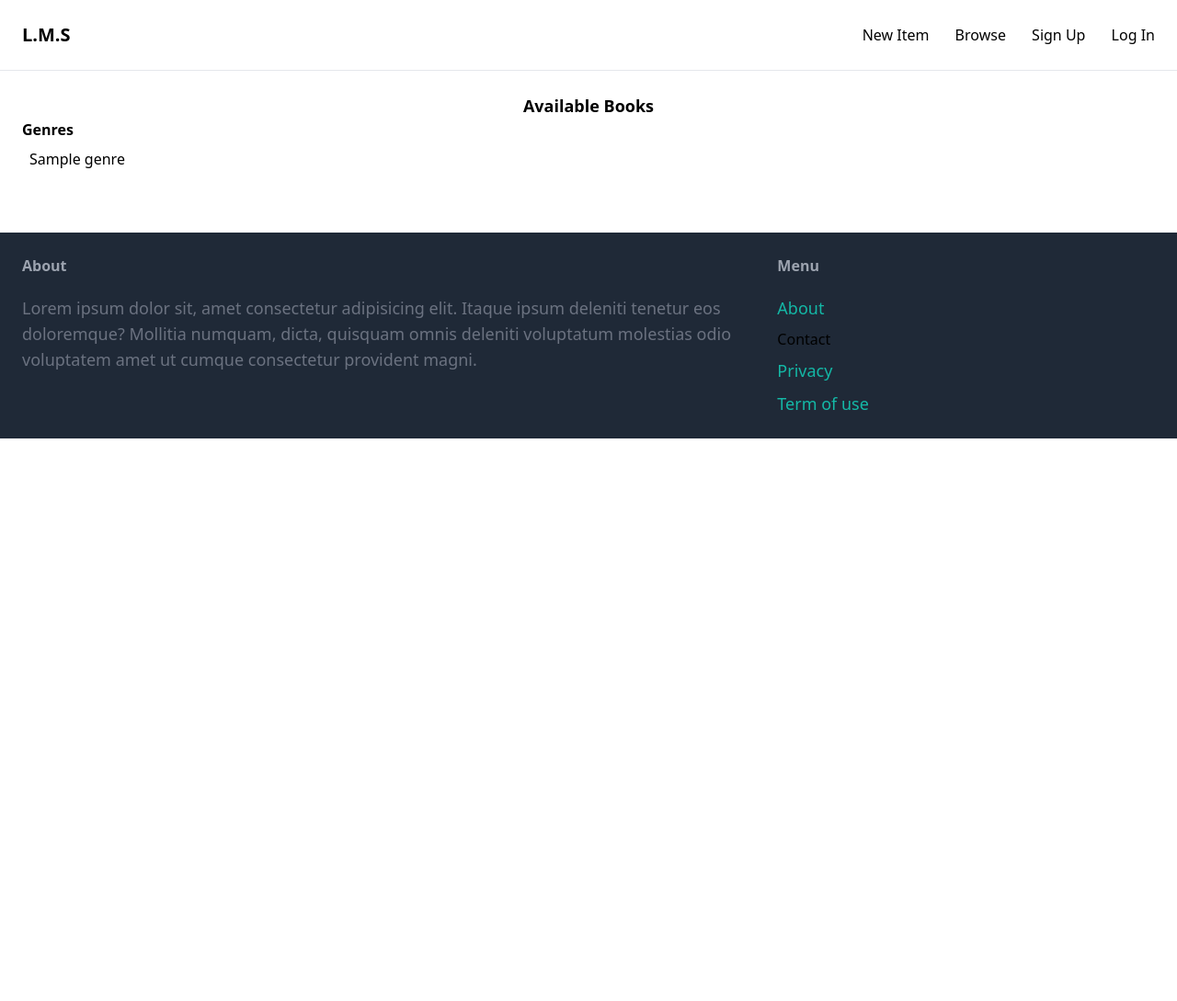
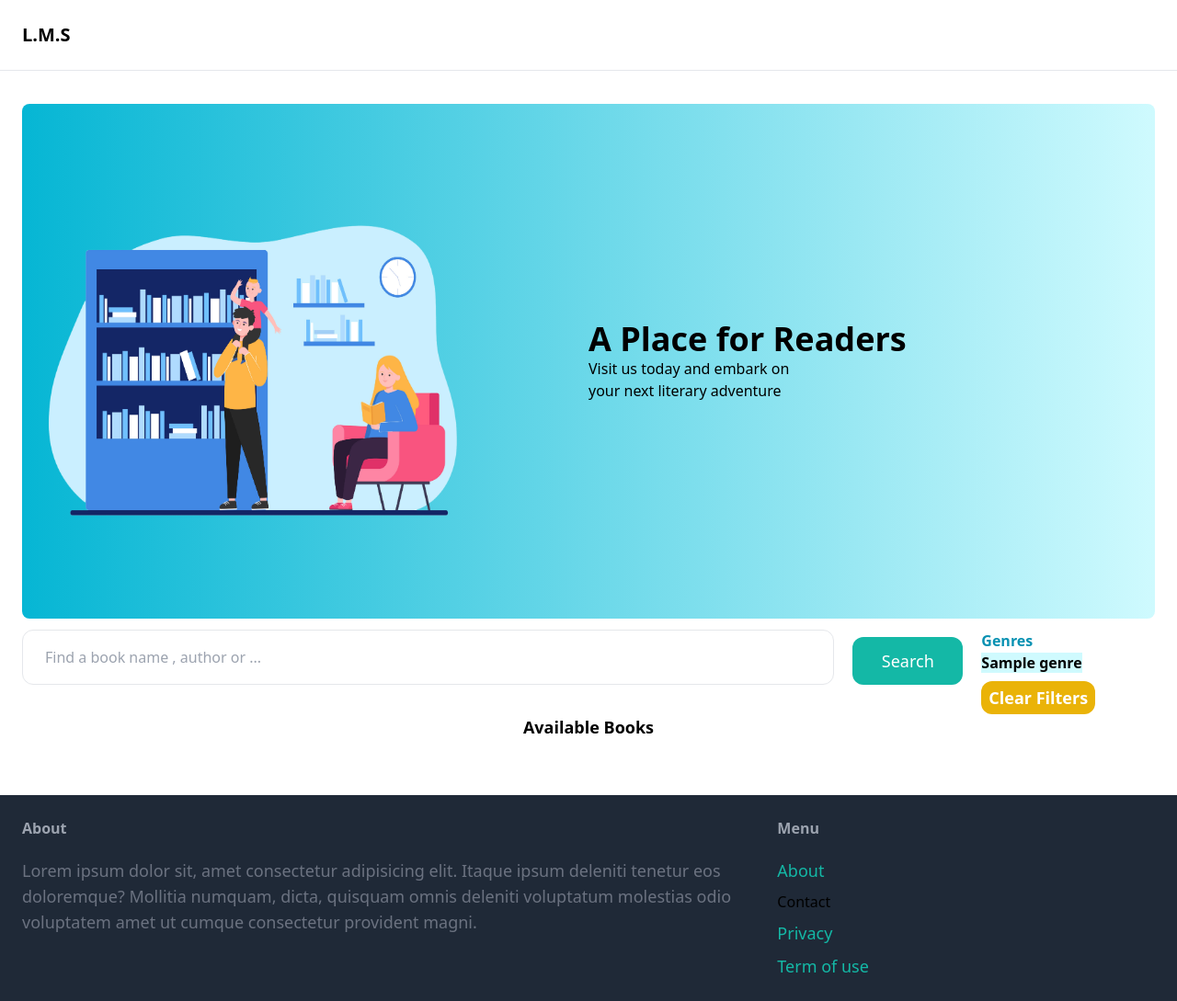
Before and after one commit to KaungMinSett/library_management, a Django app: template library/templates/books.html in a window 1280 px wide. Shown: the whole page at 92% size. Before the commit the page ends 477 px from the top, so only its background shows below. Run offline with Django 5.2, Linux system fonts and the light colour scheme; tables that the repository leaves empty hold one stand-in row (values such as "Sample post"); the template is opened without the code that fills it: values that come from a table or form of the project are taken from there, most other values are stand-ins (such as "Sample title", 1, 10 or a date in 2020); some libraries are stand-ins or nearby versions.

Commit message:
added home page banner and clear filters

```diff
--- a/library/templates/base.html
+++ b/library/templates/base.html
@@ -1,25 +1,18 @@
 <!DOCTYPE html>
 <html lang="en">
+{% load static %}
 <head>
     <meta charset="UTF-8">
     <meta name="viewport" content="width=device-width, initial-scale=1.0">
     <script src="https://cdn.tailwindcss.com"></script>
     <title>{% block title %}{% endblock %} | Puddle</title>
+
 </head>
 <body>
     <nav class="px-6 py-6 flex justify-between items-center border-b border-gray-200">
-        <a href="/" class="text-xl font-semibold">L.M.S</a>
+        <a href="{%url 'library:book_list' 1 %}" class="text-xl font-semibold">L.M.S</a>
         <div class="space-x-6">
-            <a href="">New Item</a>
-            <a href="">Browse</a>
-            {% if user.is_authenticated %}
-            <a href="">Inbox</a>
-            <a href="">Dashboard</a>
-            <a href="">Log Out</a>
-            {% else %}
-                <a href="">Sign Up</a>
-                <a href="">Log In</a>
-            {% endif %}
+
         </div>
     </nav>
     <div class="px-6 py-6">
--- a/library/templates/book_detail.html
+++ b/library/templates/book_detail.html
@@ -13,7 +13,7 @@
 
         <div class="my-4 mx-4  grid justify-items-start items-center h-[70vh]">
             <div class='mx-5 '>
-                <h1 class='mb-6 text-3xl font-bold'>{{book.title}}</h1>
+                <h1 class='mb-6 text-5xl font-bold'>{{book.title}}</h1>
                 <h3 class='mb-6 text-2xl font-semibold'>by {{book.author.name}} <span class="text-xs">published_@ {{book.publication_date}}</span></h3>
                 {% if book.description %}
                 <p class='text-gray-700 my-3'>
--- a/library/templates/books.html
+++ b/library/templates/books.html
@@ -3,25 +3,51 @@
 
 {% block content %}
 
-<h1 class='font-bold text-lg  text-center'>Available Books</h1>
+<div class="my-3 h-[70vh] justify-items-start items-center grid grid-cols-2 bg-gradient-to-r from-cyan-500 to-cyan-100 rounded-lg">
+ <div class='col-span-1'>
+  {% load static %}
+  <img src="{% static 'library/lib_banner.png' %}" class="rounded-xl w-[90%] h-[30vw]">
+ </div>
+ <div class='col-span-1'>
+  <div>
+    <h2 class='text-4xl font-bold'>A Place for Readers<h2>
+    <p class='max-w-[250px]'>Visit us today and embark
+      on your next literary adventure</p>
+  </div>
+ </div>
+</div>
+<div class='grid grid-cols-6 gap-5'>
+  <div class='col-span-5'>
+    <form method="GET" action="{% url 'library:book_list' 1 %}" class='flex gap-5'>
+      <input name='query' class="flex-1 px-6 py-4 border rounded-xl" type='text' value="{{ query }}" placeholder="Find a book name , author or ..." />
+      <button type='submit' class='py-3 px-6 mt-2 text-lg text-white bg-teal-500 hover:bg-teal-700 rounded-xl w-[120px]'> Search </button>
+    </form>
+  </div>
 
-<div>
-  <p class='font-semibold'>Genres</p>
-  <ul>
+  <div class='col-span-1 font-semibold'>
+    <h5 class='text-cyan-600'>Genres</h5>
+    <p>
       {% for genre in genres %}
-          {% if genre.name == selected_genre %}
-              <li class="py-2 px-2 rounded-xl bg-gray-200">
-                  <a href="{% url 'library:book_list' 1 %}?query={{query}}&genre={{genre.id}}">{{genre.name}}</a>
-              </li>
+          {% if genre.id == genre_id %}
+
+                  <a href="{% url 'library:book_list' 1 %}?query={{query}}&genre_id={{genre.id}}"><span class='bg-blue-200 rounded p-1'>{{genre.name}}<span></a>
+
           {% else %}
-              <li class="py-2 px-2 rounded-xl">
-                  <a href="{% url 'library:book_list' 1 %}?query={{query}}&genre={{genre.id}}">{{genre.name}}</a>
-              </li>
+                  <a class='bg-cyan-100' href="{% url 'library:book_list' 1 %}?query={{query}}&genre_id={{genre.id}}">{{genre.name}}</a>
+
           {% endif %}
+      {% endfor%}
 
-      {% endfor%}
-  </ul>
+        <a href="{% url 'library:book_list' 1 %}"
+            class='mt-2 py-1 px-2 bg-yellow-500 text-lg inline-block rounded-xl text-white'
+        >Clear Filters</a>
+
+    </p>
 </div>
+
+</div>
+<h1 class='font-bold text-lg  text-center'>Available Books </h1>
+
 <div class='my-3 grid sm:grid-cols-3 md:grid-cols-4 lg:grid-cols-6 gap-4'>
 
 
--- a/library_db/settings.py
+++ b/library_db/settings.py
@@ -12,6 +12,7 @@ https://docs.djangoproject.com/en/5.0/ref/settings/
 
 
 from pathlib import Path
+import os
 
 # Build paths inside the project like this: BASE_DIR / 'subdir'.
 BASE_DIR = Path(__file__).resolve().parent.parent
@@ -122,6 +123,11 @@ USE_TZ = True
 # https://docs.djangoproject.com/en/5.0/howto/static-files/
 
 STATIC_URL = 'static/'
+STATICFILES_DIRS=[
+    os.path.join(BASE_DIR, 'static'),
+]
+MEDIA_URL = 'media/'
+MDDIA_ROOT = BASE_DIR / 'media/'
 
 # Default primary key field type
 # https://docs.djangoproject.com/en/5.0/ref/settings/#default-auto-field
--- a/library_db/urls.py
+++ b/library_db/urls.py
@@ -17,7 +17,10 @@ Including another URLconf
 from django.contrib import admin
 from django.urls import path,include
 from library import urls
+
+from django.conf import settings
+from django.conf.urls.static import static
 urlpatterns = [
     path('admin/', admin.site.urls),
     path("books/",include("library.urls",namespace='books'))
-]
+]+ static(settings.MEDIA_URL, document_root=settings.MEDIA_ROOT)
```
Also changed, not shown: library/views.py (+4 -4 lines), static/library/lib_banner.png (added), static/library/lib_banner2.png (added).
